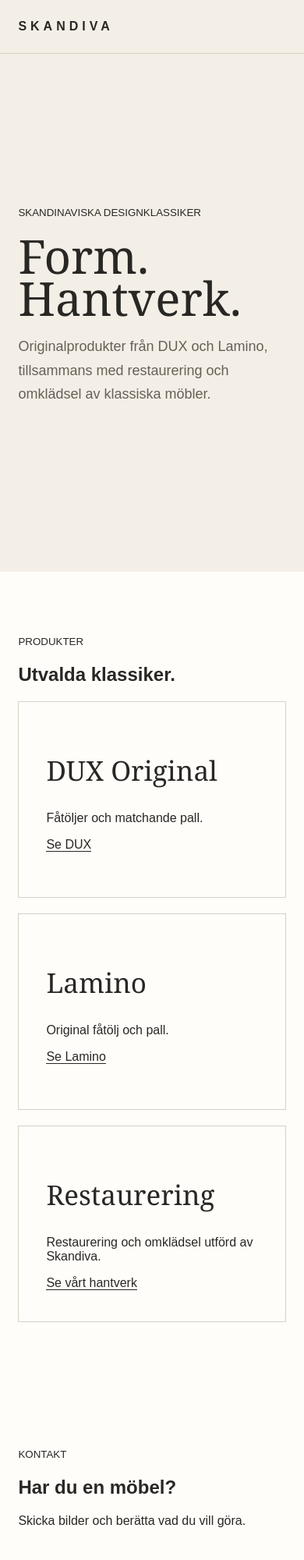
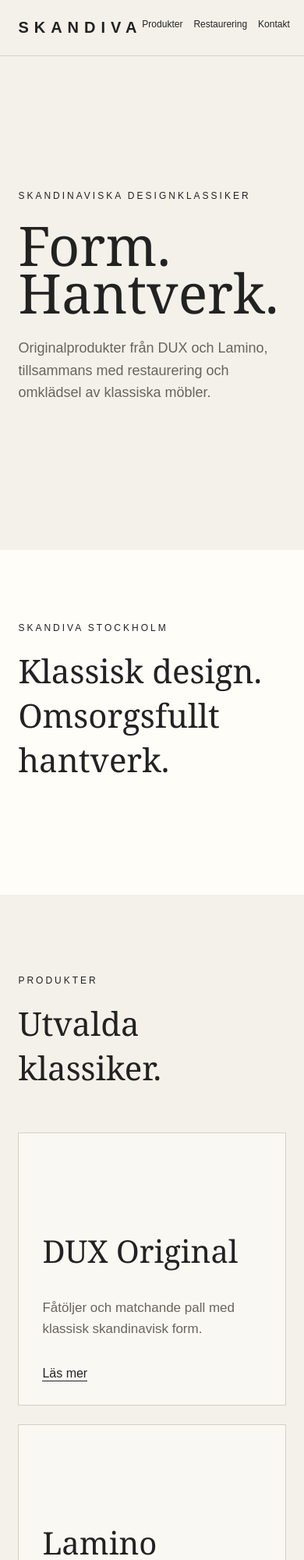
Before and after one commit to Skandivastockholm/Skandiva-stockholm, a plain HTML site: page index.html in a window 390 px wide. Shown: the top 2000 px of the page at 78% size. Drawn offline with Linux system fonts and the light colour scheme.

Commit message:
Enhance HTML layout and styling for Skandiva site
Refactor HTML structure and update styles for better layout and design consistency.

```diff
--- a/index.html
+++ b/index.html
@@ -4,101 +4,228 @@
 <meta charset="UTF-8">
 <meta name="viewport" content="width=device-width, initial-scale=1.0">
 <title>Skandiva Stockholm</title>
+
 <style>
-    body {
-      margin: 0;
-      font-family: Arial, sans-serif;
-      background: #f3efe7;
-      color: #292724;
+*{box-sizing:border-box}
+html{scroll-behavior:smooth}
+
+body{
+  margin:0;
+  background:#f4f1ea;
+  color:#222;
+  font-family:Arial,sans-serif;
 }
 
-    header {
-      padding: 25px 6%;
-      display: flex;
-      justify-content: space-between;
-      border-bottom: 1px solid #d8d0c4;
+header{
+  height:86px;
+  padding:0 6%;
+  display:flex;
+  align-items:center;
+  justify-content:space-between;
+  border-bottom:1px solid #d8d2c7;
+  background:#f4f1ea;
+  position:sticky;
+  top:0;
+  z-index:10;
 }
 
-    .logo {
-      font-weight: bold;
-      letter-spacing: 5px;
+.logo{
+  font-size:20px;
+  font-weight:bold;
+  letter-spacing:7px;
 }
 
-    nav a {
-      margin-left: 25px;
-      text-decoration: none;
-      color: #292724;
-      font-size: 13px;
+nav{
+  display:flex;
+  gap:32px;
 }
 
-    .hero {
-      padding: 100px 6%;
-      min-height: 55vh;
-      display: flex;
-      align-items: center;
+nav a{
+  color:#222;
+  text-decoration:none;
+  font-size:14px;
 }
 
-    h1 {
-      font-family: Georgia, serif;
-      font-size: 90px;
-      font-weight: normal;
-      line-height: .9;
-      margin: 20px 0;
+nav a:hover{
+  text-decoration:underline;
 }
 
-    .hero p {
-      max-width: 600px;
-      font-size: 18px;
-      line-height: 1.7;
-      color: #666057;
+.hero{
+  min-height:78vh;
+  padding:100px 6%;
+  display:flex;
+  align-items:center;
 }
 
-    .section {
-      padding: 80px 6%;
-      background: #fffdfa;
+.hero small,
+.section-label{
+  letter-spacing:3px;
+  font-size:12px;
+  text-transform:uppercase;
 }
 
-    .cards {
-      display: grid;
-      grid-template-columns: repeat(3, 1fr);
-      gap: 20px;
+.hero h1{
+  font-family:Georgia,serif;
+  font-size:clamp(64px,10vw,130px);
+  line-height:.88;
+  font-weight:normal;
+  margin:25px 0;
 }
 
-    .card {
-      padding: 35px;
-      border: 1px solid #d8d0c4;
-      min-height: 180px;
+.hero p{
+  max-width:650px;
+  font-size:21px;
+  line-height:1.6;
+  color:#68645d;
 }
 
-    .card h2 {
-      font-family: Georgia, serif;
-      font-size: 35px;
-      font-weight: normal;
+.intro{
+  padding:90px 6%;
+  background:#fffdf8;
 }
 
-    .card a {
-      text-decoration: none;
-      color: #292724;
-      border-bottom: 1px solid #292724;
+.intro h2,
+.products h2,
+.contact h2{
+  font-family:Georgia,serif;
+  font-size:clamp(42px,6vw,75px);
+  font-weight:normal;
+  margin:18px 0 55px;
 }
 
-    footer {
-      padding: 35px 6%;
-      background: #292724;
-      color: white;
+.products{
+  padding:100px 6%;
 }
 
-    @media (max-width: 800px) {
-      h1 {
-        font-size: 60px;
+.grid{
+  display:grid;
+  grid-template-columns:repeat(2,1fr);
+  gap:24px;
 }
 
-      .cards {
-        grid-template-columns: 1fr;
+.card{
+  min-height:420px;
+  padding:45px;
+  border:1px solid #d6d0c5;
+  background:#faf8f3;
+  display:flex;
+  flex-direction:column;
+  justify-content:flex-end;
+  transition:.25s;
 }
 
-      nav {
-        display: none;
+.card:hover{
+  transform:translateY(-5px);
+}
+
+.card h3{
+  font-family:Georgia,serif;
+  font-size:48px;
+  font-weight:normal;
+  margin:0 0 15px;
+}
+
+.card p{
+  font-size:17px;
+  line-height:1.6;
+  color:#68645d;
+  max-width:450px;
+}
+
+.card a{
+  display:inline-block;
+  margin-top:18px;
+  color:#222;
+  text-decoration:none;
+  border-bottom:1px solid #222;
+  width:max-content;
+}
+
+.card-wide{
+  grid-column:1 / -1;
+  min-height:330px;
+  background:#e9e3d8;
+}
+
+.contact{
+  padding:110px 6%;
+  background:#222;
+  color:#f4f1ea;
+}
+
+.contact p{
+  max-width:650px;
+  font-size:20px;
+  line-height:1.7;
+  color:#c9c4bb;
+}
+
+.contact a{
+  display:inline-block;
+  margin-top:25px;
+  color:#f4f1ea;
+  text-decoration:none;
+  border-bottom:1px solid #f4f1ea;
+  padding-bottom:5px;
+}
+
+footer{
+  padding:35px 6%;
+  background:#222;
+  color:#aaa;
+  border-top:1px solid #444;
+  font-size:13px;
+  display:flex;
+  justify-content:space-between;
+}
+
+@media(max-width:700px){
+  header{
+    height:auto;
+    padding:24px 6%;
+    align-items:flex-start;
+  }
+
+  nav{
+    gap:14px;
+  }
+
+  nav a{
+    font-size:12px;
+  }
+
+  .hero{
+    min-height:75vh;
+    padding:70px 6%;
+  }
+
+  .hero h1{
+    font-size:70px;
+  }
+
+  .hero p{
+    font-size:18px;
+  }
+
+  .grid{
+    grid-template-columns:1fr;
+  }
+
+  .card-wide{
+    grid-column:auto;
+  }
+
+  .card{
+    min-height:350px;
+    padding:30px;
+  }
+
+  .card h3{
+    font-size:40px;
+  }
+
+  footer{
+    display:block;
   }
 }
 </style>
@@ -108,6 +235,7 @@
 
 <header>
   <div class="logo">SKANDIVA</div>
+
   <nav>
     <a href="#produkter">Produkter</a>
     <a href="#restaurering">Restaurering</a>
@@ -117,8 +245,10 @@
 
 <section class="hero">
   <div>
-    <small>SKANDINAVISKA DESIGNKLASSIKER</small>
+    <small>Skandinaviska designklassiker</small>
+
     <h1>Form.<br>Hantverk.</h1>
+
     <p>
       Originalprodukter från DUX och Lamino,
       tillsammans med restaurering och omklädsel
@@ -127,39 +257,71 @@
   </div>
 </section>
 
-<section class="section" id="produkter">
-  <small>PRODUKTER</small>
+<section class="intro">
+  <span class="section-label">Skandiva Stockholm</span>
+
+  <h2>Klassisk design.<br>Omsorgsfullt hantverk.</h2>
+</section>
+
+<section class="products" id="produkter">
+
+  <span class="section-label">Produkter</span>
+
   <h2>Utvalda klassiker.</h2>
 
-  <div class="cards">
+  <div class="grid">
+
     <div class="card">
-      <h2>DUX Original</h2>
-      <p>Fåtöljer och matchande pall.</p>
-      <a href="#">Se DUX</a>
+      <h3>DUX Original</h3>
+      <p>
+        Fåtöljer och matchande pall med
+        klassisk skandinavisk form.
+      </p>
+      <a href="#kontakt">Läs mer</a>
     </div>
 
     <div class="card">
-      <h2>Lamino</h2>
-      <p>Original fåtölj och pall.</p>
-      <a href="#">Se Lamino</a>
+      <h3>Lamino</h3>
+      <p>
+        Original fåtölj och pall med
+        tidlös svensk design.
+      </p>
+      <a href="#kontakt">Läs mer</a>
     </div>
 
-    <div class="card" id="restaurering">
-      <h2>Restaurering</h2>
-      <p>Restaurering och omklädsel utförd av Skandiva.</p>
-      <a href="#">Se vårt hantverk</a>
+    <div class="card card-wide" id="restaurering">
+      <h3>Restaurering</h3>
+      <p>
+        Restaurering och omklädsel utförd med
+        respekt för möbelns ursprung och material.
+      </p>
+      <a href="#kontakt">Se vårt hantverk</a>
     </div>
+
   </div>
 </section>
 
-<section class="section" id="kontakt">
-  <small>KONTAKT</small>
+<section class="contact" id="kontakt">
+
+  <span class="section-label">Kontakt</span>
+
   <h2>Har du en möbel?</h2>
-  <p>Skicka bilder och berätta vad du vill göra.</p>
+
+  <p>
+    Kontakta Skandiva Stockholm för information
+    om produkter, restaurering och omklädsel.
+    Vi berättar gärna mer om möjligheterna.
+  </p>
+
+  <a href="mailto:info@skandiva-stockholm.se">
+    Kontakta Skandiva
+  </a>
+
 </section>
 
 <footer>
-  SKANDIVA STOCKHOLM AB
+  <span>SKANDIVA STOCKHOLM AB</span>
+  <span>Skandinavisk design & hantverk</span>
 </footer>
 
 </body>
```
Lines whose indentation alone changed are shown as unchanged.
